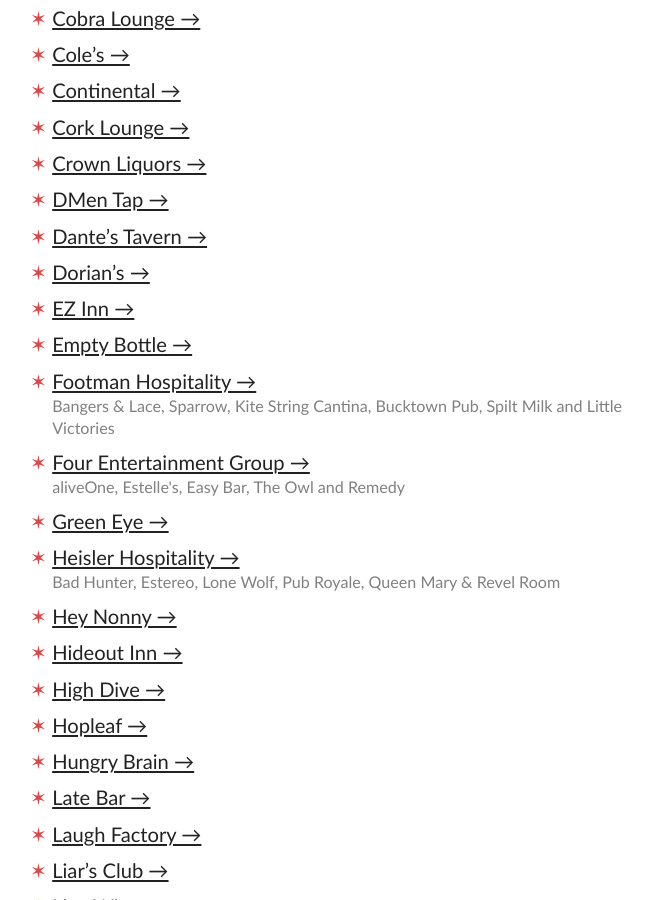
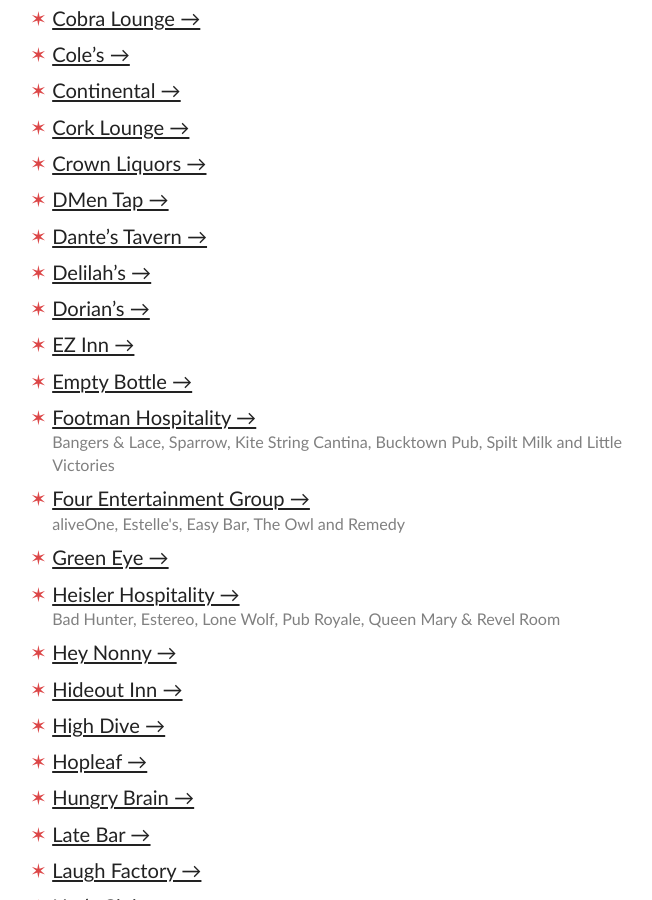
Before and after one commit to spencertweedy/chicagoservicerelief, a Jekyll site: the page built from index.html, in a window 1280 px wide and 900 px high, scrolled down 840 px. Shown: the whole window, without its empty margins (290-942 px from the left). Built offline with Jekyll 4.4.1, drawn with Linux system fonts in a browser that asks for light colours.

Commit message:
add delilah's

```diff
--- a/_data/establishments.yml
+++ b/_data/establishments.yml
@@ -293,3 +293,6 @@
 - title: Wire
   url: https://www.gofundme.com/f/wire-berwyn-covid19-closure-employee-relief-fund
   type: venue
+- title: Delilah’s
+  url: https://www.gofundme.com/f/support-for-team-delilah039s
+  type: bar
```
